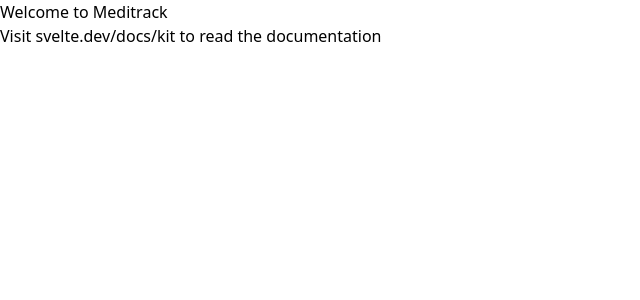
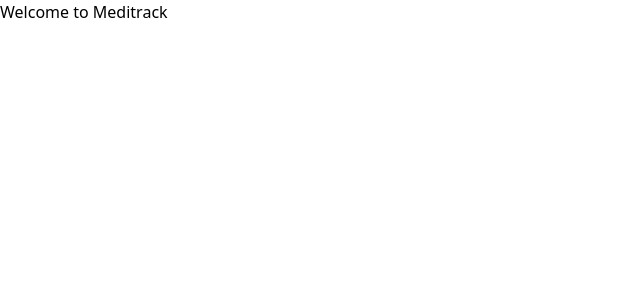
Before and after one commit to razz-21/medi-track, a SvelteKit app: page / in a window 1280 px wide. Shown: the top 300 px of the page, without its empty margins (0-640 px from the left). Built offline with nearby package versions, Linux system fonts and the light colour scheme.

Commit message:
chore: remove documentation link from homepage

```diff
--- a/src/routes/+page.svelte
+++ b/src/routes/+page.svelte
@@ -1,2 +1 @@
 <h1>Welcome to Meditrack</h1>
-<p>Visit <a href="https://svelte.dev/docs/kit">svelte.dev/docs/kit</a> to read the documentation</p>
```
